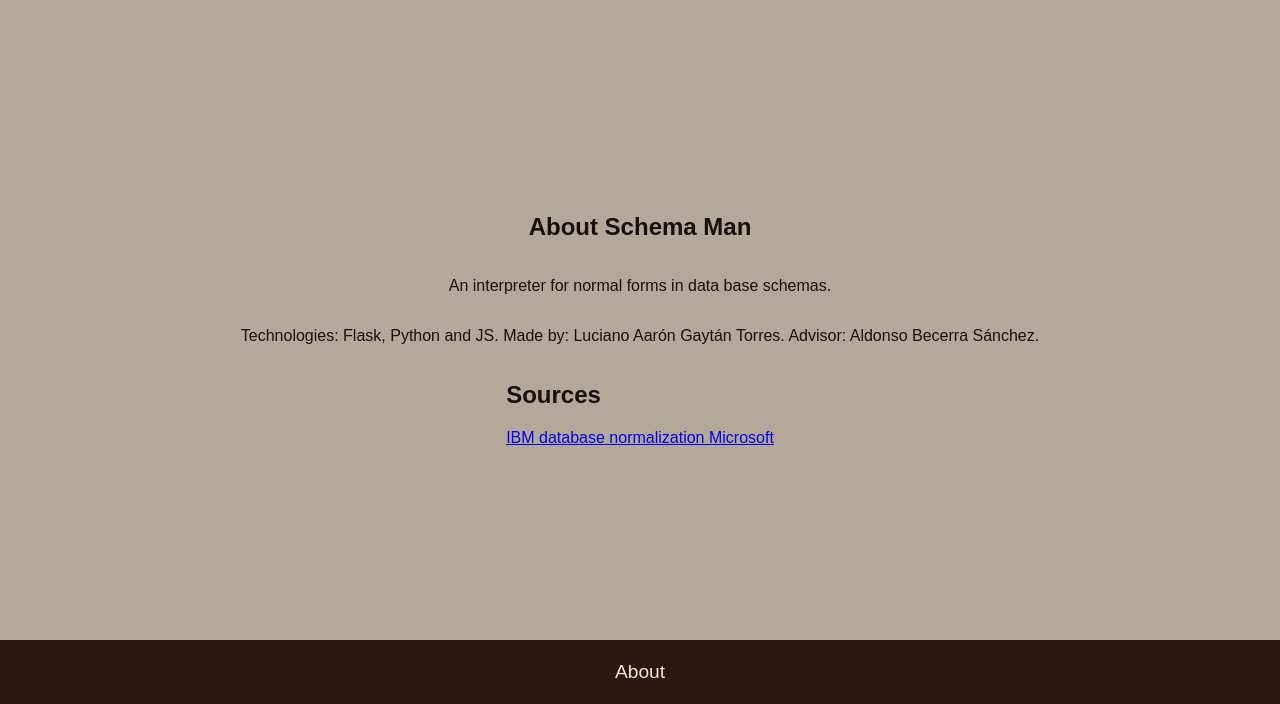
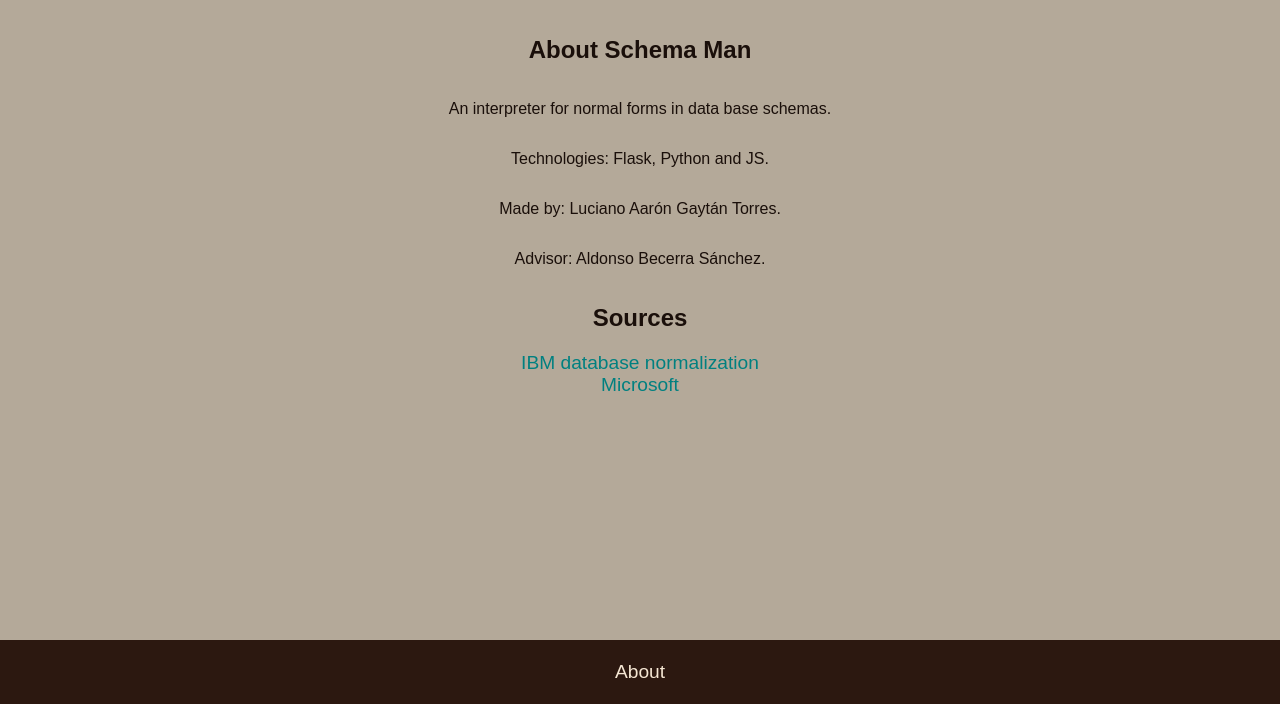
Before and after one commit to Qwerty3341/SchemaMan, a Flask app: page /about/ in a window 1280 px wide. Shown: the part 96-800 px from the top of the page. Run offline with Flask 3, Linux system fonts and the light colour scheme; some web fonts are replaced.

Commit message:
About structure done

```diff
--- a/schema_man/static/css/about.css
+++ b/schema_man/static/css/about.css
@@ -1,7 +1,19 @@
 .box {
 	display: flex;
 	flex: 1;
+	flex: 1;
 	flex-direction: column;
-	justify-content: center;
 	align-items: center;
 }
+
+.block {
+	display: flex;
+	flex-direction: column;
+	align-items: center;
+}
+
+#sources a {
+	text-decoration: none;
+	color: teal;
+	font-size: larger;
+}
--- a/schema_man/templates/app/about.html
+++ b/schema_man/templates/app/about.html
@@ -17,11 +17,9 @@
 	</div>
 
 	<div class="block" id="credits">
-		<p>
-			Technologies: Flask, Python and JS.
-			Made by: Luciano Aarón Gaytán Torres.
-			Advisor: Aldonso Becerra Sánchez.
-		</p>
+		<p>Technologies: Flask, Python and JS.</p>
+		<p>Made by: Luciano Aarón Gaytán Torres.</p>
+		<p>Advisor: Aldonso Becerra Sánchez.</p>
 	</div>
 
 	<div class="block" id="sources">
```
